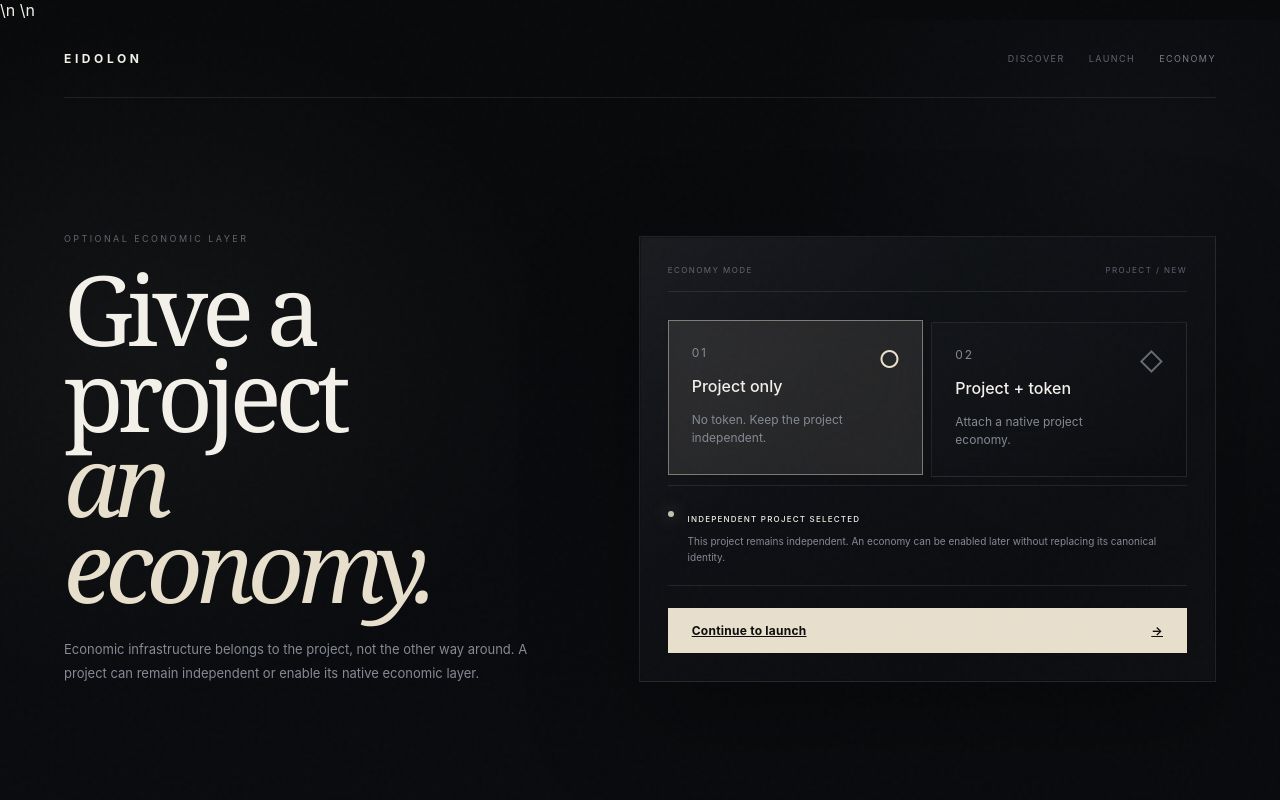
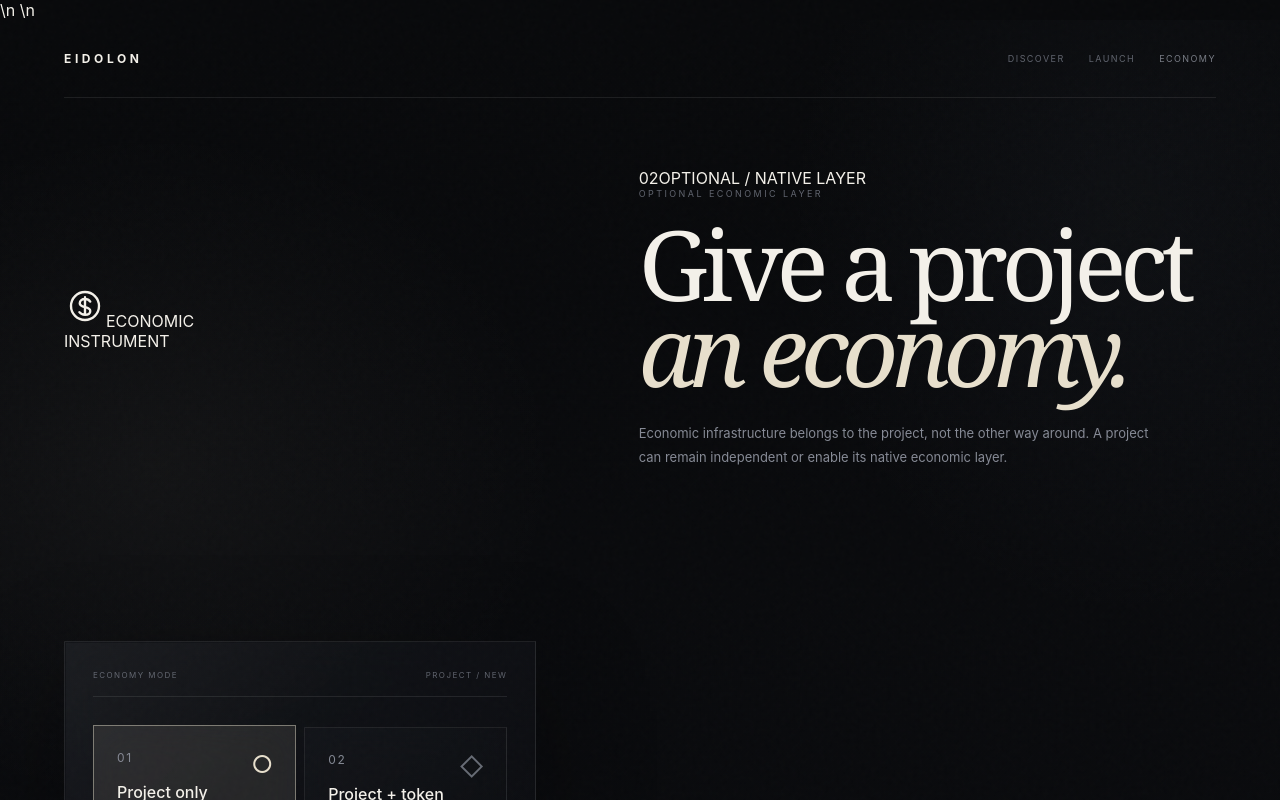
Before and after one commit to saalax4721x-coder/EIDOLON, a Next.js app: page /economy in a window 1280 px wide. Shown: the top 800 px of the page. Built offline with nearby package versions, Linux system fonts and the light colour scheme.

Commit message:
feat: deepen internal surface identities

```diff
--- a/app/economy/page.tsx
+++ b/app/economy/page.tsx
@@ -1,6 +1,7 @@
 "use client";
 
 import { useEffect, useState } from "react";
+import { EidolonIcon } from "@/components/eidolon-icon";
 
 type Mode = "none" | "token";
 
@@ -65,8 +66,8 @@ export default function Economy() {
         <a href="/" className="wordmark">EIDOLON</a>
         <nav className="surface-nav-links"><a href="/discover">Discover</a><a href="/launch">Launch</a><span>ECONOMY</span></nav>
       </header>
-      <section className="economy-stage">
-        <div className="economy-intro">
+      <section className="economy-stage"><div className="economy-instrument" aria-hidden="true"><EidolonIcon name="economy" size={42} /><span>ECONOMIC<br/>INSTRUMENT</span><i/><i/></div>
+        <div className="economy-intro"><div className="economy-indexline"><span>02</span><span>OPTIONAL / NATIVE LAYER</span></div>
           <div className="eyebrow">OPTIONAL ECONOMIC LAYER</div>
           <h1>{projectName ? <>Shape<br/><em>{projectName}.</em></> : <>Give a project<br/><em>an economy.</em></>}</h1>
           <p>Economic infrastructure belongs to the project, not the other way around. A project can remain independent or enable its native economic layer.</p>
```
